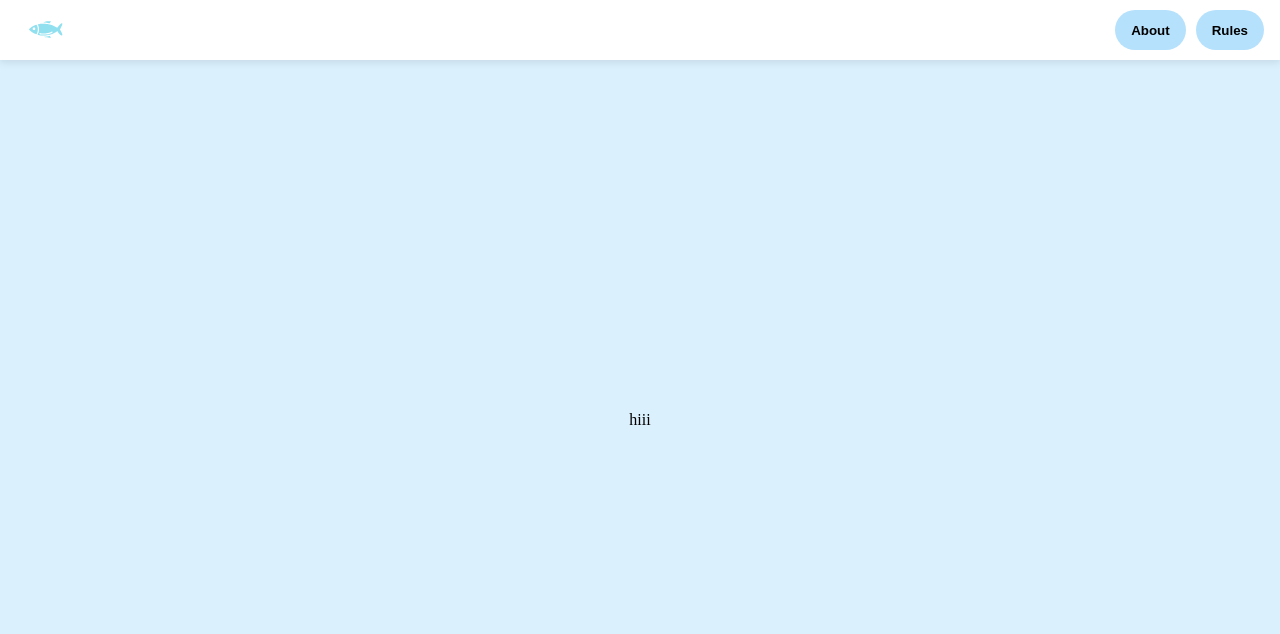
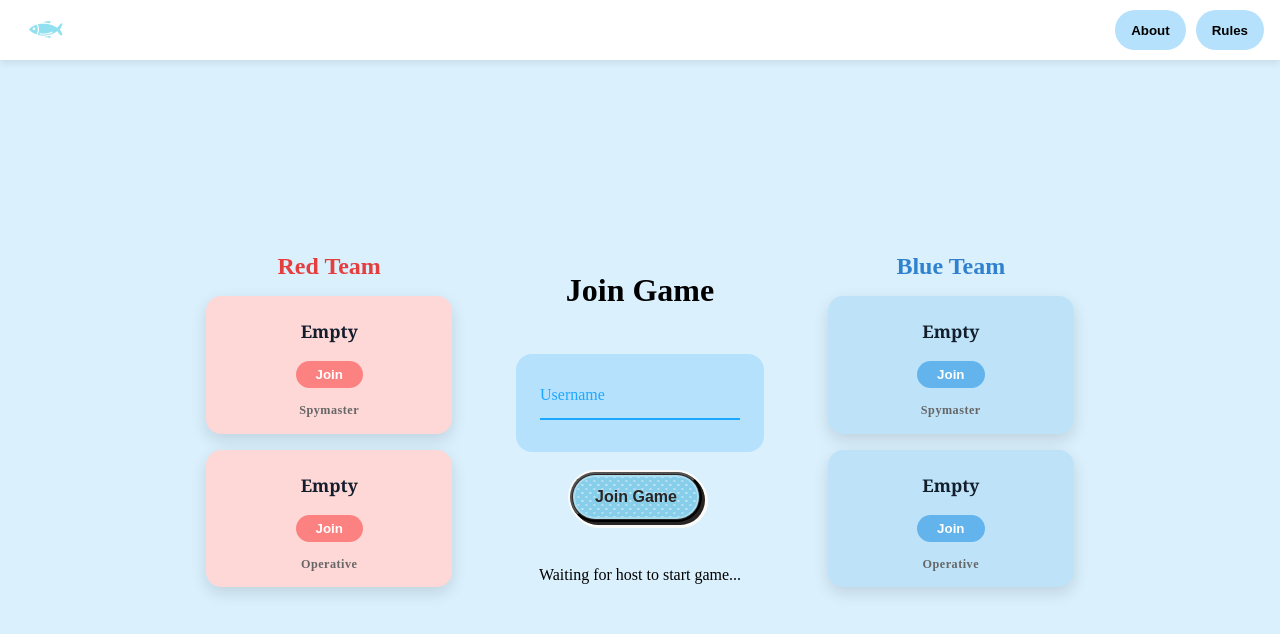
Before and after one commit to arthsalgia/code-names, a React (Vite) app in the folder frontend/codenames-app/: page /join-game/1 in a window 1280 px wide. Shown: the top 634 px of the page. Built offline with nearby package versions, Linux system fonts and the light colour scheme; no server answers.

Commit message:
incomplete: join game page

```diff
--- a/frontend/codenames-app/src/pages/Game/joinGame.css
+++ b/frontend/codenames-app/src/pages/Game/joinGame.css
@@ -4,6 +4,17 @@
   align-items: center;
   gap: 1.5em;
   margin-top: 10px;
+}
+
+.input-card {
+  width: 200px;
+  height: 50px;
+  background: #B6E1FC;
+  border-radius: 1em;
+  padding: 1.5em;
+  display: flex;
+  justify-content: center;
+  align-items: center;
 }
 
 .team-column {
@@ -23,19 +34,32 @@
 
 .team-card {
   width: 200px;
-  height: 75px;
+  min-height: 100px;
   border-radius: 1em;
-  padding: 1em 1.5em;
-  padding-top: 1.5em;
+  padding: 1.2em 1em;
   display: flex;
   flex-direction: column;
+  justify-content: space-between;
   align-items: center;
-  gap: 0.8em;
-  box-shadow: 0 6px 16px rgba(0,0,0,0.12);
-  font-size: 0.95em;
+  box-shadow: 0 8px 18px rgba(0,0,0,0.12);
+  text-align: center;
+}
+
+.team-card-name-text {
+  font-family: Georgia, 'Times New Roman', Times, serif;
+  font-size: 1.15em;
   font-weight: 600;
-  text-align: center;
-  color: #000;
+  color: #131e2d;
+
+  line-height: 1.3;
+  flex-shrink: 0;
+  padding: 2px 0;
+}
+
+.team-card-role-text {
+  font-size: 0.8em;
+  color: #666;
+  letter-spacing: 0.5px;
 }
 
 .red-card { background: #fed7d7; }
--- a/frontend/codenames-app/src/pages/Game/joinGame.jsx
+++ b/frontend/codenames-app/src/pages/Game/joinGame.jsx
@@ -10,23 +10,48 @@ import './joinGame.css'
 export default function JoinGame() {
   const { gameId } = useParams();
   const navigate = useNavigate();
+
+  const [nameError, setNameError] = useState(false);
+
   const [gameExists, setGameExists] = useState(null);
+  const [gameStarted, setGameStarted] = useState(false);
+
   const [joined, setJoined] = useState({
     "spymaster_red": false,
     "spymaster_blue": false,
     "operative_red": false,
     "operative_blue": false
   });
+
   const [checkingGame, setCheckingGame] = useState(false);
   const [loadingPlayers, setLoadingPlayers] = useState(false);
   const [addingPlayer, setAddingPlayer] = useState(false);
+
+  const [currPlayerName, setCurrPlayerName] = useState('');
+  const [currPlayerId, setCurrPlayerId] = useState(null);
   const [players, setPlayers] = useState([]);
+  const [numPlayers, setNumPlayers] = useState(1);
+  const redOperative = players.filter(
+    (p) => p.role === "operative_red"
+  );
+  const blueOperative = players.filter(
+    (p) => p.role === "operative_blue"
+  );
+  const redSpymaster = players.filter(
+    (p) => p.role === "spymaster_red"
+  );
+  const blueSpymaster = players.filter(
+    (p) => p.role === "spymaster_blue"
+  );
+  const host = players.find(p => p.host === true);
+  const hostId = host?.id;
 
   async function getPlayers() {
     setLoadingPlayers(true);
     try {
       const players = await getPlayersApi(gameId)
       setPlayers(players);
+      setNumPlayers(players.length);
       }
       catch (err) {
         console.error(err);
@@ -35,16 +60,17 @@ export default function JoinGame() {
     }
   }
 
-  async function handleAddPlayer({newName, newRole, newHost, newTeam, newGameId}) {
+  async function handleAddPlayer({ newName, newRole, newHost, newTeam, newGameId }) {
     setAddingPlayer(true);
     try {
-      const newPlayerData = await addPlayerApi({
+      const newPlayerId = await addPlayerApi({
         name: newName,
         role: newRole,
         host: newHost,
         team: newTeam,
         gameId: newGameId
       })
+      setCurrPlayerId(newPlayerId);
       }
       catch (err) {
         console.error(err);
@@ -66,13 +92,26 @@ export default function JoinGame() {
     }
   }
 
-  async function handleJoin() {
-
+  async function handleJoin({newName, newRole, newHost, newTeam, newGameId}) {
+    if (currPlayerName === '') {
+      setNameError(true);
+      setTimeout(() => setNameError(false), 3000);
+      return;
+    }
+    await handleAddPlayer({
+      playerName:newName,
+      role:newRole,
+      host:newHost,
+      team:newTeam,
+      gameId:newGameId
+    })
+    await getPlayers()
   }
 
   useEffect(() => {
     checkGameExists();
   }, [gameId]);
+
 
   if (checkingGame) {
     return (
@@ -96,10 +135,94 @@ export default function JoinGame() {
 
   return (
     <div className={`root-container ${loadingPlayers || checkingGame || addingPlayer ? "locked" : ""}`}>
-      <div>
-        hiii
+
+      <div className='team-column'>
+        <h2 className='team-title red-title'>Red Team</h2>
+        <div className='team-card red-card'>
+          <div className="team-card-name-text">
+            <span>{currPlayerName || "Empty"}</span>
+          </div>
+          <button className= {`join-btn ${redSpymaster === 'spymaster_red' ? "joined" : "red-btn"}`}
+            onClick={() => handleJoin('red', 'spymaster_red')}
+          >
+            {redSpymaster === 'spymaster_red' ? 'Joined' : 'Join'}
+          </button>
+          <div className="team-card-role-text">
+            <span>Spymaster</span>
+          </div>
+        </div>
+        <div className='team-card red-card'>
+          <div className="team-card-name-text">
+            <span>{currPlayerName || "Empty"}</span>
+          </div>
+          <button className= {`join-btn ${redOperative === 'operative_red' ? "joined" : "red-btn"}`}
+            onClick={() => handleJoin('red', 'operative_red')}
+          >
+            {redOperative === 'operative_red' ? 'Joined' : 'Join'}
+          </button>
+          <div className="team-card-role-text">
+            <span>Operative</span>
+          </div>
+        </div>
       </div>
+
+      <div className="game-actions">
+        <h1>Join Game</h1>
+        <div className="input-card">
+          <div className="input-container">
+            <input
+              type="text"
+              value={currPlayerName}
+              onChange={(e) => setCurrPlayerName(e.target.value)}
+              required
+              />
+            <label className="label">Username</label>
+            <div className="underline"></div>
+          </div>
+        </div>
+        <div>
+          <button className="button">
+            <div><span>Join Game</span></div>
+          </button>
+        </div>
+        {!gameStarted && currPlayerId !== hostId && (
+          <p>Waiting for host to start game...</p>
+        )}
+        {!gameStarted && currPlayerId === hostId && (
+          <p>Start Game button</p> // TODO add this in a bit
+        )}
+      </div>
+
+      <div className='team-column'>
+        <h2 className='team-title blue-title'>Blue Team</h2>
+        <div className='team-card blue-card'>
+          <div className="team-card-name-text">
+            <span>{currPlayerName || "Empty"}</span>
+          </div>
+          <button className= {`join-btn ${blueSpymaster === 'spymaster_blue' ? "joined" : "blue-btn"}`}
+            onClick={() => handleJoin('red', 'spymaster_red')}
+          >
+            {blueSpymaster === 'spymaster_blue' ? 'Joined' : 'Join'}
+          </button>
+          <div className="team-card-role-text">
+            <span>Spymaster</span>
+          </div>
+        </div>
+        <div className='team-card blue-card'>
+          <div className="team-card-name-text">
+            <span>{currPlayerName || "Empty"}</span>
+          </div>
+          <button className= {`join-btn ${blueOperative === 'operative_blue' ? "joined" : "blue-btn"}`}
+            onClick={() => handleJoin('red', 'operative_red')}
+          >
+            {blueOperative === 'operative_blue' ? 'Joined' : 'Join'}
+          </button>
+          <div className="team-card-role-text">
+            <span>Operative</span>
+          </div>
+        </div>
+      </div>
+
     </div>
-
   );
 }
```
